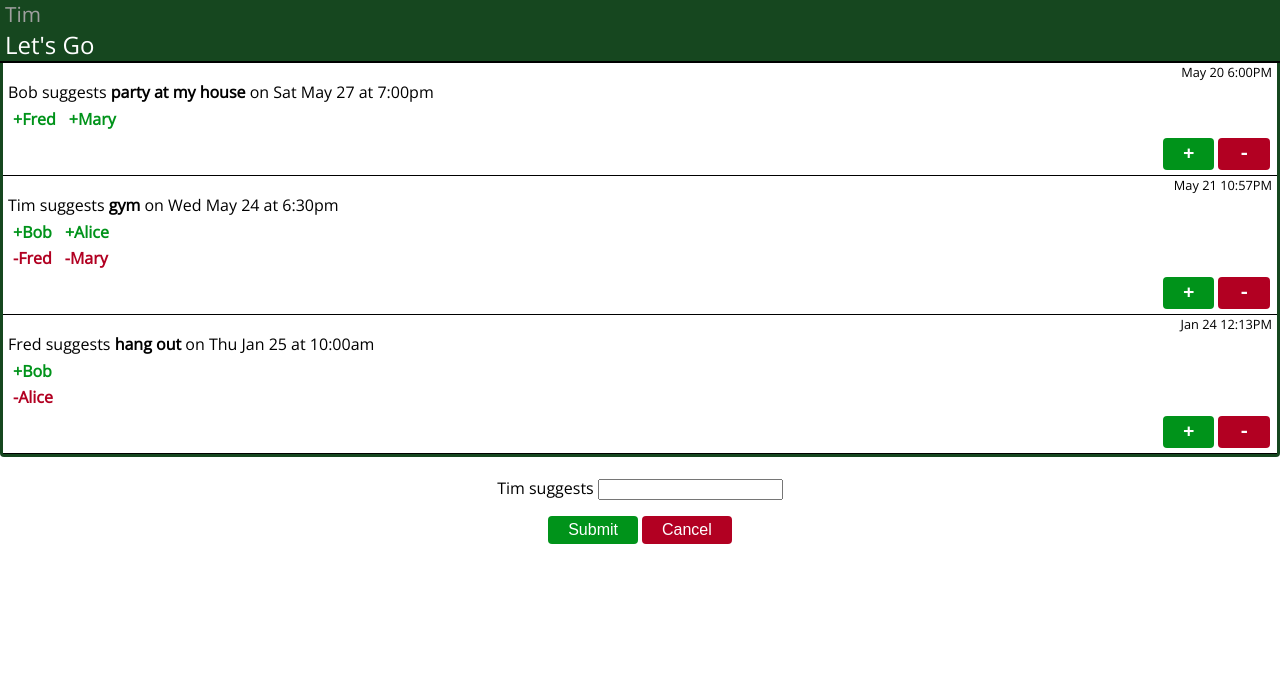
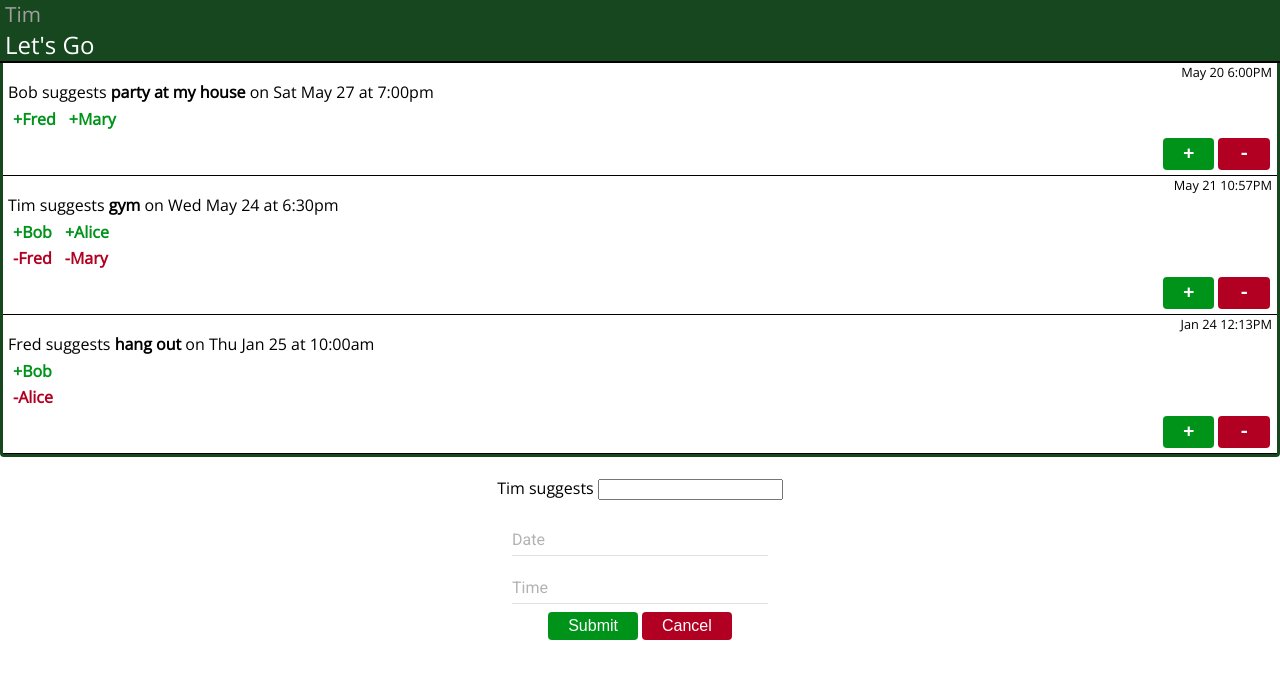
Before and after one commit to SlimTim10/LetsGo, a React (Create React App) app: page / in a window 1280 px wide. Both pictures are taken after a click on the button "New suggestion". Shown: the top 678 px of the page. Built offline with nearby package versions, Linux system fonts and the light colour scheme.

Commit message:
Implement datepicker

```diff
--- a/package.json
+++ b/package.json
@@ -3,6 +3,7 @@
   "version": "0.1.0",
   "private": true,
   "dependencies": {
+    "material-ui": "^0.20.0",
     "moment": "^2.20.1",
     "react": "^16.2.0",
     "react-dom": "^16.2.0",
--- a/src/App.js
+++ b/src/App.js
@@ -1,4 +1,5 @@
 import React, { Component } from 'react';
+import moment from 'moment';
 import Navbar from './Navbar';
 import Messages from './Messages';
 import Suggestion from './Suggestion';
@@ -19,11 +20,11 @@ class App extends Component {
 
     const message1 = {
       id: 1,
-      date: new Date('May 20, 2017 18:00:00'),
+      date: moment('2017-05-20 18:00:00'),
       content: {
         user: Users[3],
         event: 'party at my house',
-        date: new Date('May 27, 2017 19:00:00')
+        date: moment('2017-05-27 19:00:00')
       },
       people: [
         { user: Users[1], status: Status.going },
@@ -32,11 +33,11 @@ class App extends Component {
     };
     const message2 = {
       id: 2,
-      date: new Date('May 21, 2017 22:57:00'),
+      date: moment('2017-05-21 22:57:00'),
       content: {
         user: Users[0],
         event: 'gym',
-        date: new Date('May 24, 2017 18:30:00')
+        date: moment('2017-05-24 18:30:00')
       },
       people: [
         { user: Users[3], status: Status.going },
@@ -65,11 +66,11 @@ class App extends Component {
       console.log("Simulating incoming message");
       const newMessage = {
         id: 3,
-        date: new Date('January 24, 2018 12:13:00'),
+        date: moment('2018-01-24 12:13:00'),
         content: {
           user: Users[1],
           event: 'hang out',
-          date: new Date('Jan 25, 2018 10:00:00')
+          date: moment('2018-01-25 10:00:00')
         },
         people: [
           { user: Users[4], status: Status.notGoing },
--- a/src/Message.js
+++ b/src/Message.js
@@ -1,5 +1,4 @@
 import React, { Component } from 'react';
-import moment from 'moment';
 import Status from './Status';
 
 class Message extends Component {
@@ -27,7 +26,7 @@ class Message extends Component {
 
   render() {
     const data = this.props.data;
-    const messageDate = moment(data.date).format("MMM D h:mmA");
+    const messageDate = data.date.format("MMM D h:mmA");
     const messageContent = createMessageContent(data.content);
     const people = this.state.people;
 
@@ -93,8 +92,8 @@ function createButtonMinus(status, onclick) {
 }
 
 function createMessageContent(content) {
-  const date = moment(content.date).format('ddd MMM D');
-  const time = moment(content.date).format('h:mma');
+  const date = content.date.format('ddd MMM D');
+  const time = content.date.format('h:mma');
   const user = <span className="message-content-user">{content.user.name}</span>;
   const event = <span className="message-content-event">{content.event}</span>;
   return <div className="message-content">{user} suggests {event} on {date} at {time}</div>;
--- a/src/Suggestion.js
+++ b/src/Suggestion.js
@@ -1,4 +1,8 @@
 import React, { Component } from 'react';
+import MuiThemeProvider from 'material-ui/styles/MuiThemeProvider';
+import DatePicker from 'material-ui/DatePicker';
+import TimePicker from 'material-ui/TimePicker';
+import moment from 'moment';
 import Status from './Status';
 
 class Suggestion extends Component {
@@ -7,13 +11,18 @@ class Suggestion extends Component {
 
     this.state = {
       makingSuggestion: false,
-      value: ''
+      value: '',
+      date: null,
+      time: null
     };
 
     this.createSuggestionButton = this.createSuggestionButton.bind(this);
     this.createSuggestionInput = this.createSuggestionInput.bind(this);
 
     this.handleValueChange = this.handleValueChange.bind(this);
+    this.handleDateChange = this.handleDateChange.bind(this);
+    this.handleTimeChange = this.handleTimeChange.bind(this);
+
     this.handleSuggestionButton = this.handleSuggestionButton.bind(this);
     this.handleSubmitButton = this.handleSubmitButton.bind(this);
     this.handleCancelButton = this.handleCancelButton.bind(this);
@@ -29,13 +38,27 @@ class Suggestion extends Component {
     }
   }
 
-  // TODO: Add date selector
   createSuggestionInput() {
     if (this.state.makingSuggestion) {
       const name = this.props.user.name;
       return (
         <div>
           <p>{name} suggests <input type="text" value={this.state.value} onChange={this.handleValueChange} /></p>
+          <MuiThemeProvider>
+            <DatePicker
+              hintText="Date"
+              value={this.state.date}
+              onChange={this.handleDateChange}
+              firstDayOfWeek={0}
+              />
+          </MuiThemeProvider>
+          <MuiThemeProvider>
+            <TimePicker
+              hintText="Time"
+              value={this.state.time}
+              onChange={this.handleTimeChange}
+              />
+          </MuiThemeProvider>
           <button className="btn-submit-suggestion" onClick={this.handleSubmitButton}>Submit</button>
           <button className="btn-cancel-suggestion" onClick={this.handleCancelButton}>Cancel</button>
         </div>
@@ -47,6 +70,14 @@ class Suggestion extends Component {
 
   handleValueChange(event) {
     this.setState({ value: event.target.value });
+  }
+
+  handleDateChange(event, date) {
+    this.setState({ date: date });
+  }
+
+  handleTimeChange(event, date) {
+    this.setState({ time: date });
   }
 
   handleSuggestionButton() {
@@ -66,11 +97,14 @@ class Suggestion extends Component {
     const me = this.props.user;
 
     const suggestion = this.state.value;
-    const eventDate = new Date('Jan 27, 2018 11:00:00'); // TODO: Use value from date selector
+
+    const datePick = moment(this.state.date).startOf('hour');
+    const timePick = moment(this.state.time);
+    const eventDate = combineDateTime(datePick, timePick);
 
     const newMessage = {
       id: 4,
-      date: new Date(),
+      date: moment(),
       content: {
         user: me,
         event: suggestion,
@@ -97,3 +131,10 @@ class Suggestion extends Component {
 }
 
 export default Suggestion;
+
+function combineDateTime(mdate, mtime) {
+  return mdate.add({
+    hours: mtime.hours(),
+    minutes: mtime.minutes()
+  });
+}
--- a/src/index.css
+++ b/src/index.css
@@ -1,4 +1,4 @@
-@import url("https://fonts.googleapis.com/css?family=Open+Sans:400");
+@import url("https://fonts.googleapis.com/css?family=Open+Sans:400|Roboto:300,400,500");
 
 body {
 	margin: 0;
```
Also changed, not shown: 1 other file (tests, documents, lock files or other folders).
